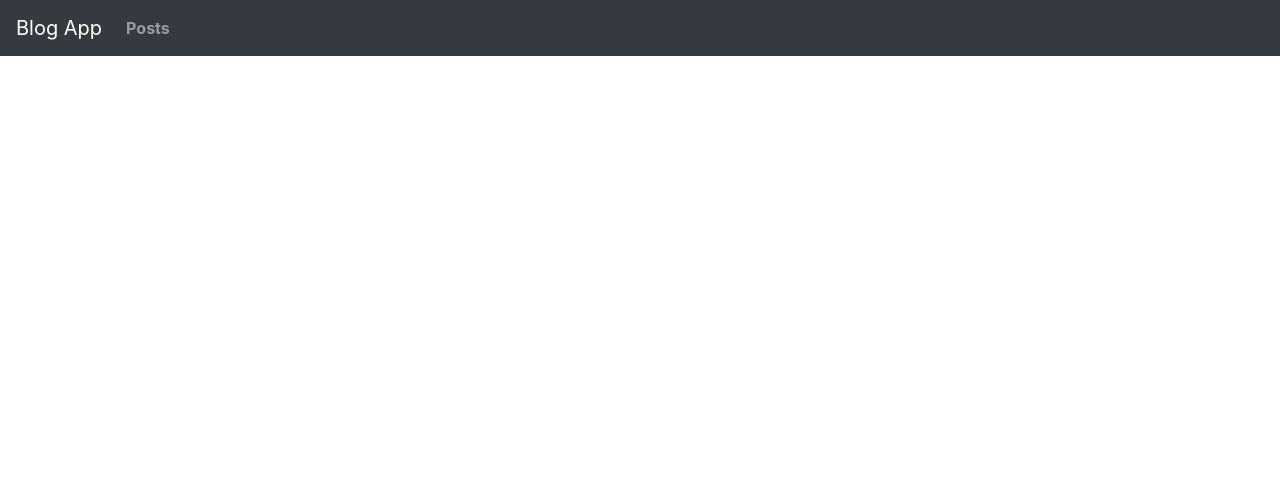
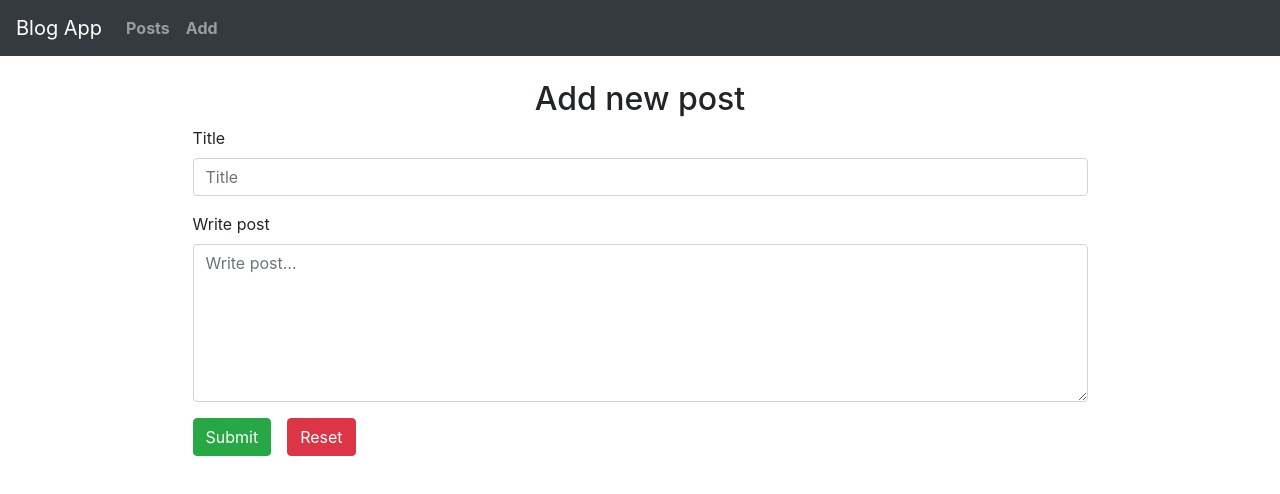
Before and after one commit to dusankaK/blog-app, a Vue app: page /add in a window 1280 px wide. Shown: the top 494 px of the page. Built offline with nearby package versions, Linux system fonts and the light colour scheme.

Commit message:
Zadatak 4+5

```diff
--- a/package.json
+++ b/package.json
@@ -10,6 +10,7 @@
   "dependencies": {
     "axios": "^0.19.0",
     "core-js": "^3.4.3",
+    "moment": "^2.24.0",
     "vue": "^2.6.10",
     "vue-router": "^3.1.3"
   },
--- /dev/null
+++ b/src/components/AddPost.vue
@@ -0,0 +1,53 @@
+<template>
+    <div>
+        <h2 class="text-center mt-4 ">Add new post</h2>
+            <form @submit.prevent="onSubmit" @reset="resetForm">
+                <div class="form-group">
+                    <label for="title">Title</label>
+                    <input type="title" class="form-control" id="title" aria-describedby="emailHelp"
+                    placeholder="Title" v-model="newPost.title">
+                </div>
+                <div class="form-group">
+                    <label for="title">Write post</label>
+                    <textarea rows="6" cols="50" class="form-control" id="text"
+                    placeholder="Write post..." v-model="newPost.text"></textarea>
+                </div>
+                <div class="form-group">
+                    <button type="submit" name="submit" class="btn btn-success">Submit</button>
+                    <button type="reset" name="reset" class="btn btn-danger ml-3">Reset</button>
+
+                </div>
+            </form>
+</div>
+</template>
+
+<script>
+import moment from 'moment'
+import { postsService } from '../services/PostsService'
+
+
+
+export default {
+    data() {
+        return {
+            newPost: {}
+        }
+    },
+
+    methods: {
+        onSubmit() {
+            this.newPost.createdAt = moment()
+            postsService.add(this.newPost)
+            this.$router.push('/posts')
+        },
+
+        resetForm() {
+            this.newPost = {}
+        }
+    }
+}
+</script>
+
+<style scoped>
+
+</style>
--- a/src/components/AppPosts.vue
+++ b/src/components/AppPosts.vue
@@ -1,6 +1,6 @@
 <template>
     <div>
-        <div class="card mt-4" v-for="post in posts" :key="post.id">
+        <div class="card mt-4" v-for="post in posts.slice(0).reverse()" :key="post.id">
             <div class="card-body">
                 <h5 class="card-title">{{ post.title }}</h5>
                 <button class="btn btn-default btn-sm" @click="viewSinglePost(post.id)">View Post</button>
--- a/src/components/NavBar.vue
+++ b/src/components/NavBar.vue
@@ -8,6 +8,9 @@
       <ul class="navbar-nav mr-auto">
         <li class="nav-item">
            <router-link to="/posts" class="nav-item nav-link"><strong>Posts</strong><span class="sr-only">(current)</span></router-link>
+        </li>
+        <li class="nav-item">
+           <router-link to="/add" class="nav-item nav-link"><strong>Add</strong><span class="sr-only">(current)</span></router-link>
         </li>
       </ul>
     </div>
--- a/src/services/PostsService.js
+++ b/src/services/PostsService.js
@@ -12,6 +12,10 @@ export default class PostsService {
     get(id) {
         return axios.get(`posts/${id}`)
     }
+
+    add(post) {
+        axios.post('posts', post)
+    }
 }
 
 export const postsService = new PostsService()
```
Also changed, not shown: src/router.js (+5 -3 lines), 1 other file (tests, documents, lock files or other folders).
